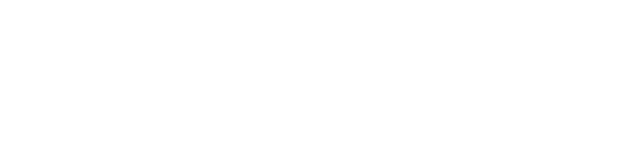
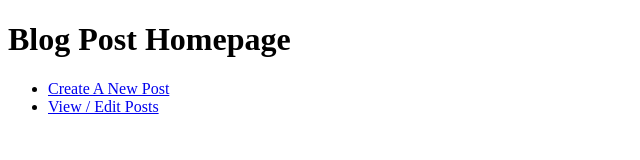
Before and after one commit to student7898/dynamic-blog-website, a plain HTML site: page index.html in a window 1280 px wide. Shown: the whole page, without its empty margins (0-640 px from the left). Drawn offline with Linux system fonts and the light colour scheme.

Commit message:
Added new homepage with css boiler plate code.

```diff
--- a/index.html
+++ b/index.html
@@ -4,8 +4,23 @@
     <meta charset="UTF-8">
     <meta name="viewport" content="width=device-width, initial-scale=1.0">
     <title>Homepage</title>
+    <link rel="stylesheet" href="styles.css">
+    <script src="script.js" defer></script>
 </head>
 <body>
+    <!-- Top Section -->
+    <header>
+        <h1>Blog Post Homepage</h1>
+        <nav>
+            <ul>
+                <li><a href="new-post.html">Create A New Post</a></li>
+                <li><a href="post.html">View / Edit Posts</a></li>
+            </ul>
+        </nav>
+    </header>
+    <!-- Blog Posts Container -->
+    <div class = "posts-container" id="home-posts">
 
+    </div>
 </body>
 </html>
```
Also changed, not shown: styles.css (added).
